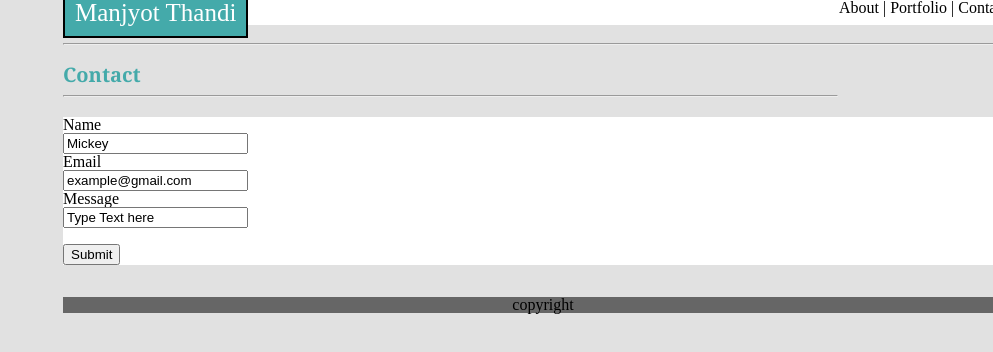
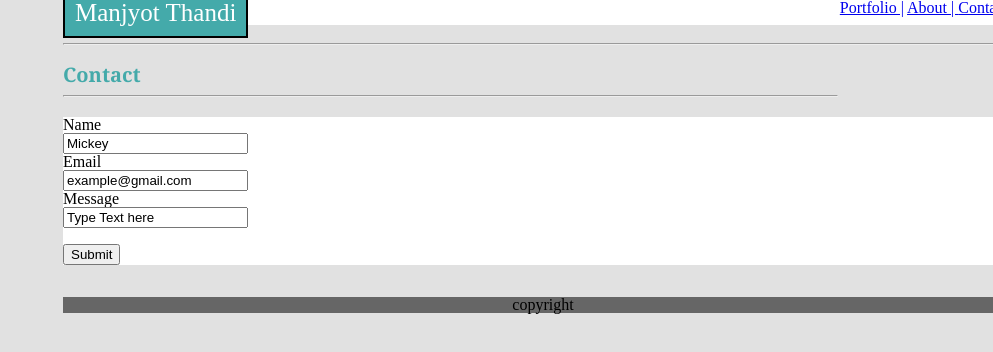
Before and after one commit to ManjyotThandi/ManjyotThandi.github.iotest, a plain HTML site: page contact.html in a window 1280 px wide. Shown: the top 352 px of the page, without its empty margins (287-1280 px from the left). Drawn offline with Linux system fonts and the light colour scheme.

Commit message:
Updated. Looks super ugly, but ill fix it in a bit

```diff
--- a/contact.html
+++ b/contact.html
@@ -9,7 +9,7 @@
 
 <body>
     <header class="header">
-            <h1><span id="Name">Manjyot Thandi</span><span id="Tabs">About | Portfolio | Contact</span></h1>
+            <h1><span id="Name">Manjyot Thandi</span><span id="Tabs"><a href="portfolio.html">Portfolio |</a> <a href ="index.html">About | </a><a href="Contact.html">Contact</a></span></h1>
     </header>
     <hr>
 
```
Also changed, not shown: index.html (+1 -1 lines), portfolio.html (+1 -1 lines).
